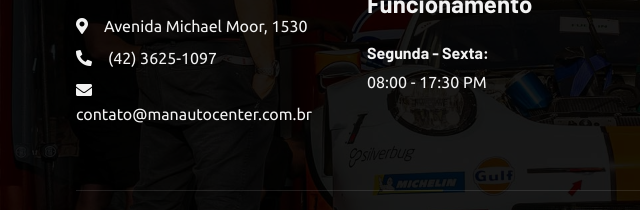
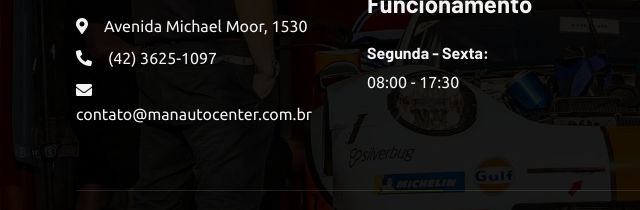
Before and after one commit to manautocenter/site, a plain HTML site: page index.html in a window 1280 px wide. Shown: the part 2136-2346 px from the top of the page, 6-646 px from the left. Drawn offline with nearby package versions, Linux system fonts and the light colour scheme.

Commit message:
Update index.html

```diff
--- a/index.html
+++ b/index.html
@@ -312,7 +312,7 @@
                 <div class="col-lg-3 col-md-6">
                     <h4 class="text-light mb-4">Horário de Funcionamento</h4>
                     <h6 class="text-light">Segunda - Sexta:</h6>
-                    <p class="mb-4">08:00 - 17:30 PM</p>
+                    <p class="mb-4">08:00 - 17:30</p>
                  </div>
 
 
```
